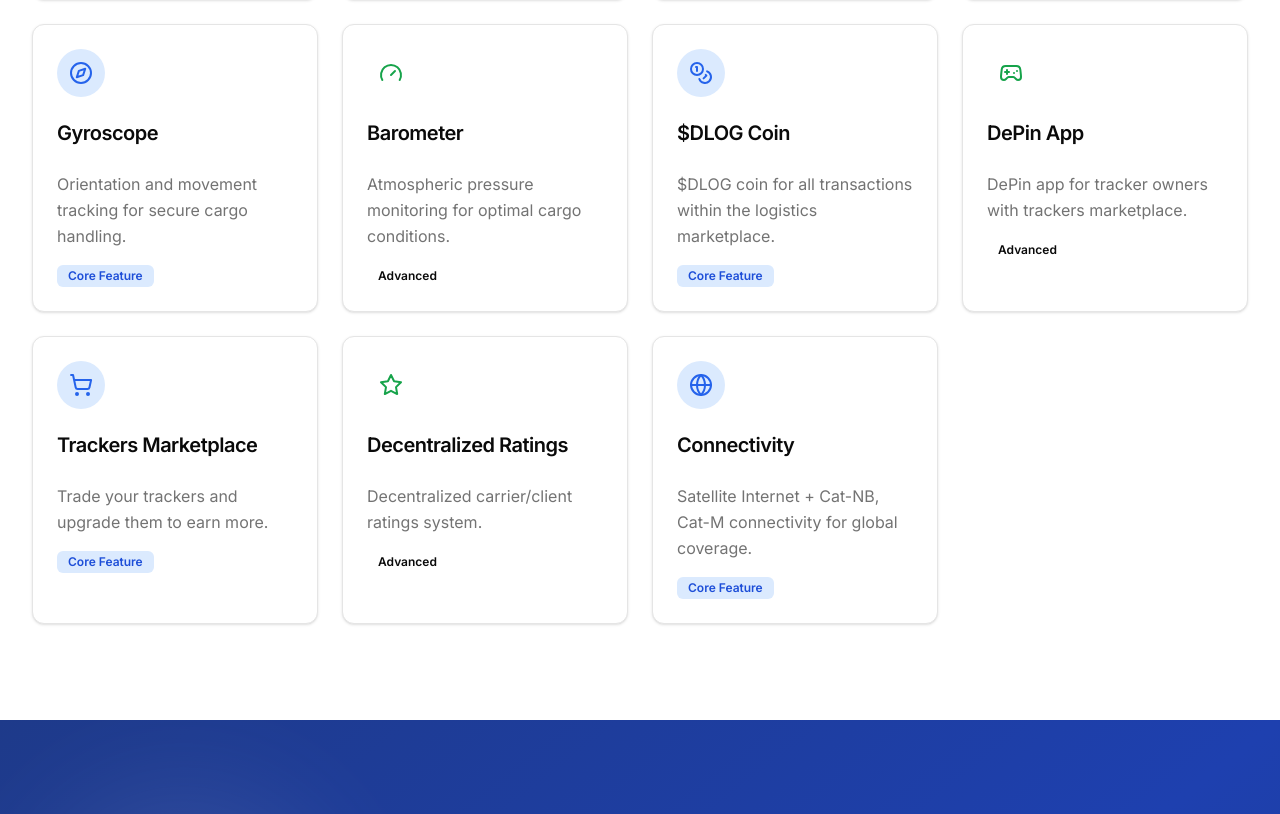
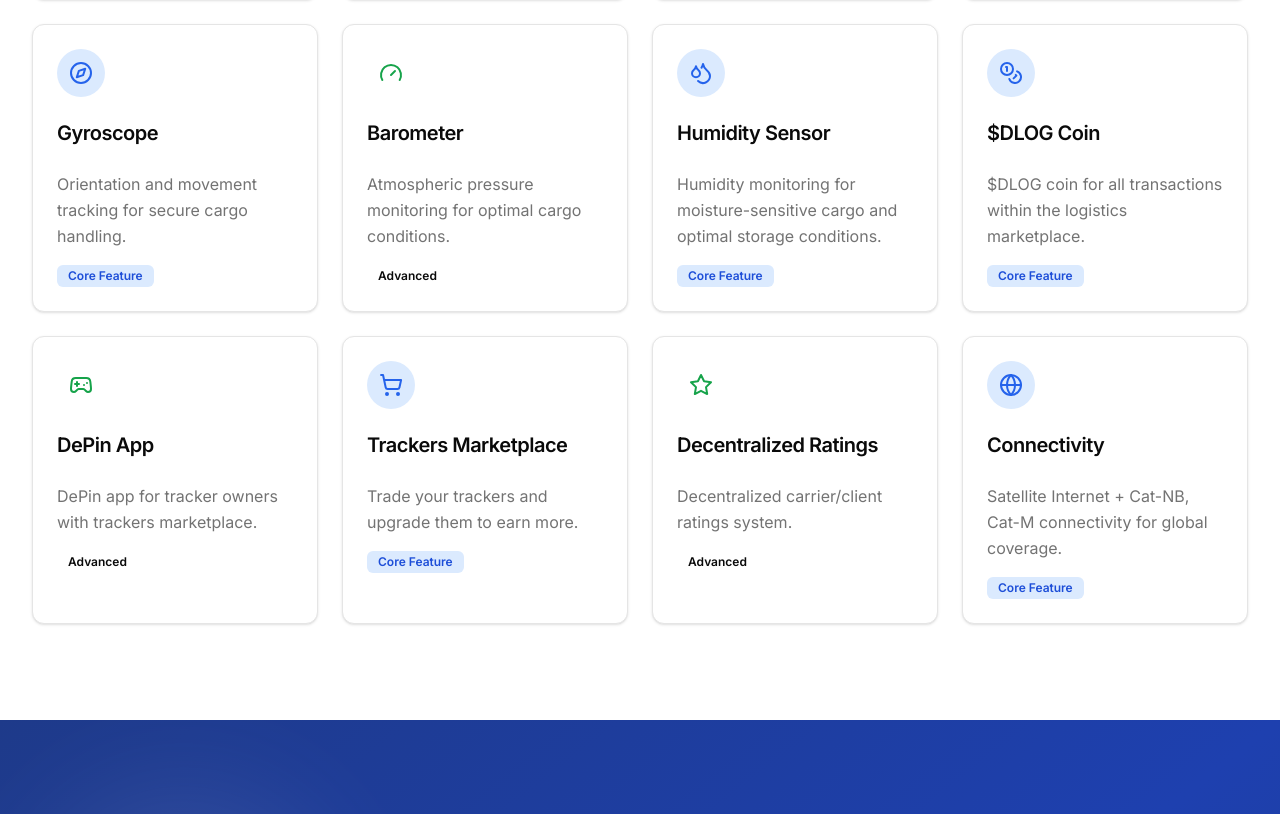
Before and after one commit to Alherd1208/deloc, a Next.js app: page / in a window 1280 px wide. Shown: the part 1768-2582 px from the top of the page. Built offline with nearby package versions, Linux system fonts and the light colour scheme.

Commit message:
humidity

```diff
--- a/components/Features.tsx
+++ b/components/Features.tsx
@@ -1,6 +1,6 @@
 'use client'
 
-import { Satellite, Shield, Search, Thermometer, Compass, Gauge, Coins, Gamepad2, ShoppingCart, Star, Globe } from 'lucide-react'
+import { Satellite, Shield, Search, Thermometer, Compass, Gauge, Coins, Gamepad2, ShoppingCart, Star, Globe, Droplets } from 'lucide-react'
 import { motion } from 'framer-motion'
 import { Card, CardContent, CardDescription, CardHeader, CardTitle } from '@/components/ui/card'
 import { Badge } from '@/components/ui/badge'
@@ -41,6 +41,12 @@ const features = [
         title: 'Barometer',
         description: 'Atmospheric pressure monitoring for optimal cargo conditions.',
         color: 'secondary'
+    },
+    {
+        icon: Droplets,
+        title: 'Humidity Sensor',
+        description: 'Humidity monitoring for moisture-sensitive cargo and optimal storage conditions.',
+        color: 'primary'
     },
     {
         icon: Coins,
```
